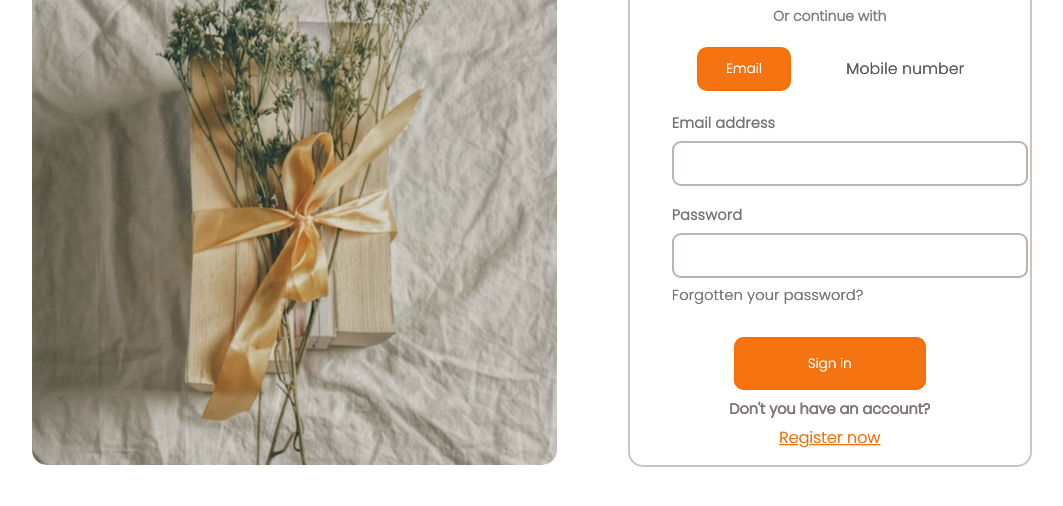
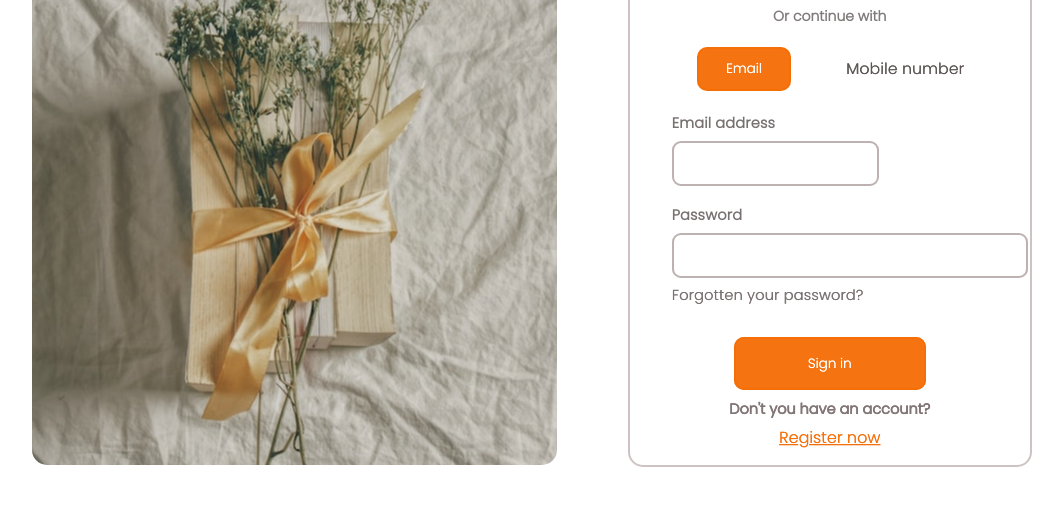
Before and after one commit to maxigm87/TP_1, a plain HTML site: page index.html in a window 1280 px wide. Shown: the part 236-742 px from the top of the page, without its empty margins (108-1171 px from the left). Drawn offline with Linux system fonts and the light colour scheme.

Commit message:
ultimas ultimas mods

```diff
--- a/estilos.css
+++ b/estilos.css
@@ -189,7 +189,7 @@
     outline: none;
     border: 2px solid rgb(190, 177, 177);
     padding: 13px;
-    padding-right: 162.5px;
+    padding-right: 162.5gitpx;
     border-radius: 9px;
 }
 
```
